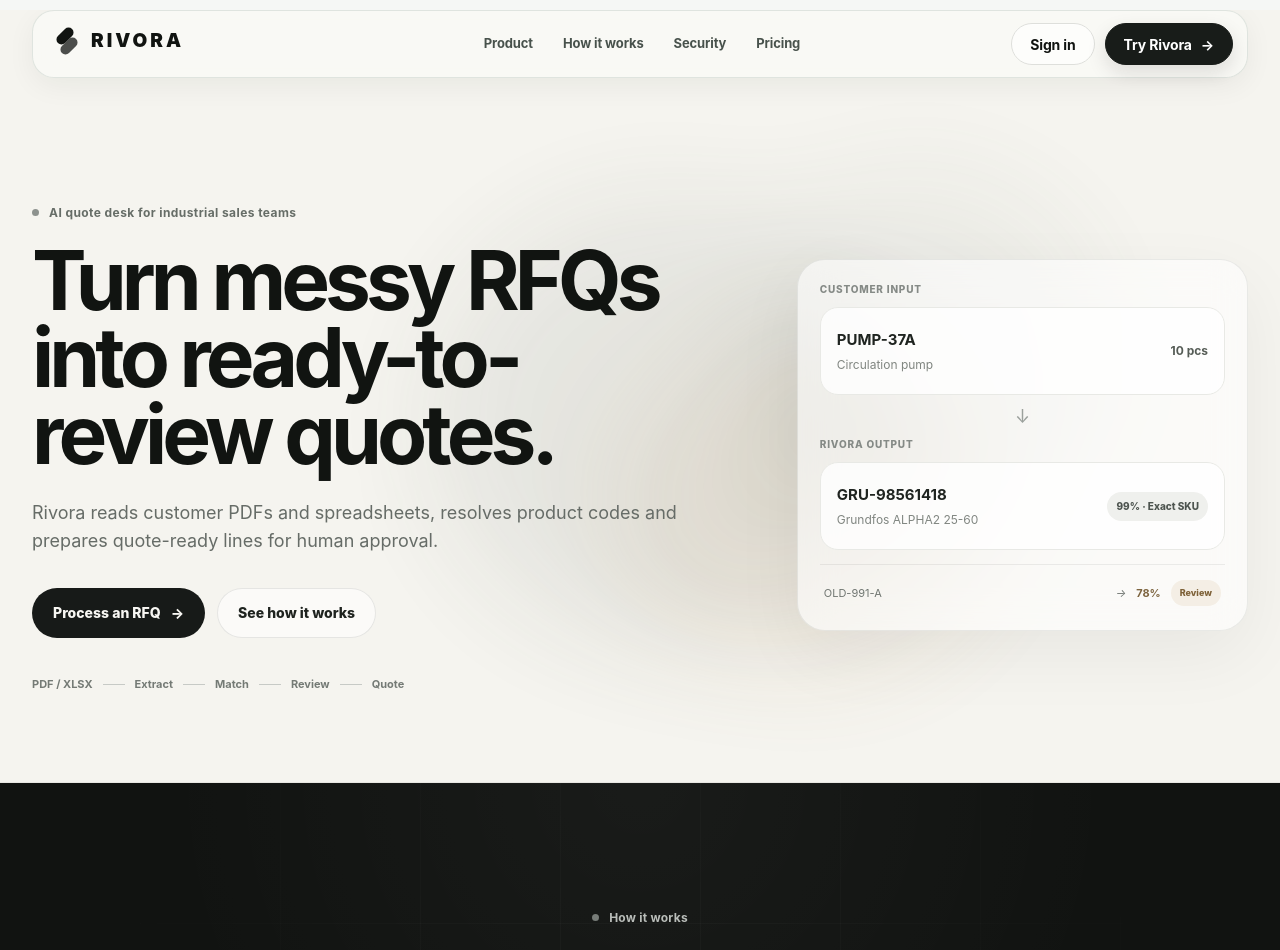
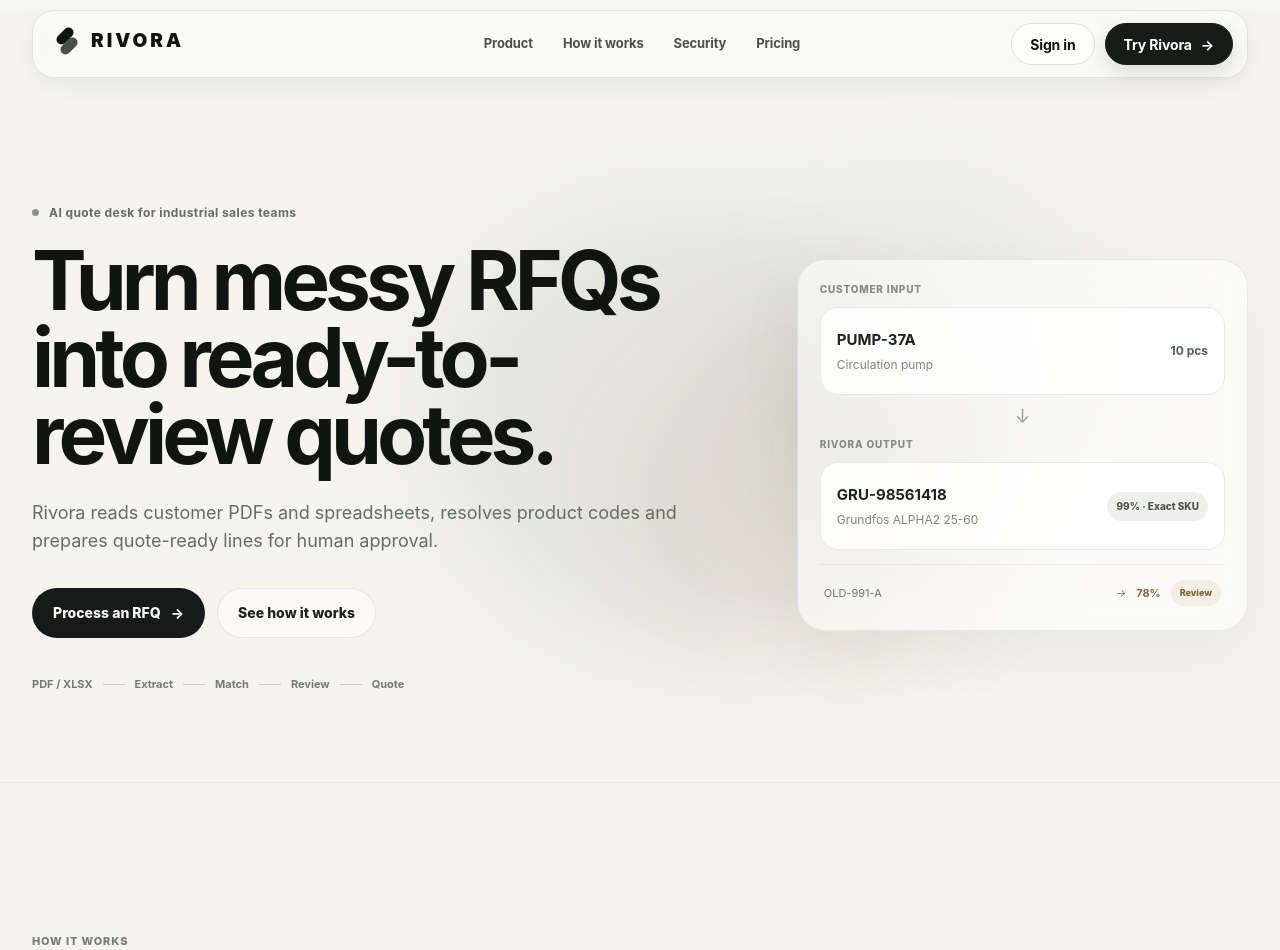
Before and after one commit to miromnb-coder/Rivora, a Next.js app: page / in a window 1280 px wide. Shown: the top 950 px of the page. Built offline with nearby package versions, Linux system fonts and the light colour scheme.

Commit message:
Use homepage v2 workflow and confidence sections

```diff
--- a/app/page.tsx
+++ b/app/page.tsx
@@ -2,12 +2,12 @@ import { MarketingNav } from "@/components/marketing/MarketingNav";
 import { MarketingFooter } from "@/components/marketing/MarketingFooter";
 import { MinimalShaderHero } from "@/components/marketing/MinimalShaderHero";
 import {
+  HowItWorksV2,
   ProductResolutionV2,
   CustomerMemoryV2,
+  ConfidenceSystemV2,
 } from "@/components/marketing/HomepageV2Sections";
 import {
-  HowItWorks,
-  ConfidenceSystem,
   AiExtraction,
   FinalCta,
 } from "@/components/marketing/MarketingSections";
@@ -19,10 +19,10 @@ export default function Home() {
         <MarketingNav />
       </div>
       <MinimalShaderHero />
-      <HowItWorks />
+      <HowItWorksV2 />
       <ProductResolutionV2 />
       <CustomerMemoryV2 />
-      <ConfidenceSystem />
+      <ConfidenceSystemV2 />
       <AiExtraction />
       <FinalCta />
       <MarketingFooter />
```
